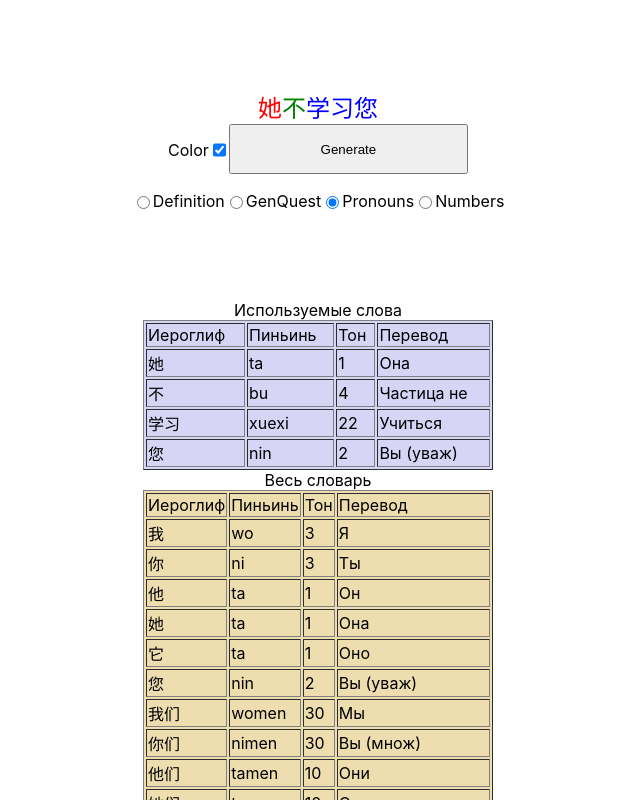
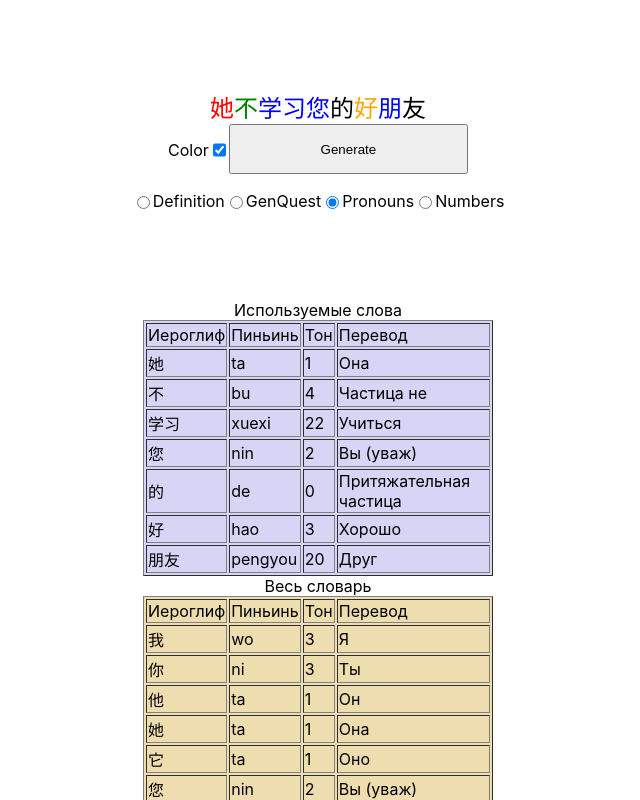
Before and after one commit to WelderTIG/chinese-app, a React (Create React App) app: page / in a window 1280 px wide. Shown: the top 800 px of the page, without its empty margins (322-962 px from the left). Built offline with nearby package versions, Linux system fonts and the light colour scheme.

Commit message:
fix pronouns

```diff
--- a/src/utils.tsx
+++ b/src/utils.tsx
@@ -187,16 +187,18 @@ export const genPronounces = (isColored: boolean) => {
                 ...getPart(techWords[0], isColored),
                 ...getPart(v, isColored),
                 ...getPart(pr2, isColored),
-                // ...getPart(techWords[2], isColored),
-                // ...getPart(n, isColored),
+                ...getPart(techWords[2], isColored),
+                ...getPart(adjectives[0], isColored),
+                ...getPart(nouns[1], isColored),
             ],
             words: [
                 pr1,
                 techWords[0],
                 v,
                 pr2,
-                // techWords[2],
-                // n,
+                techWords[2],
+                adjectives[0],
+                nouns[1],
             ]
         }
     } else {
@@ -205,15 +207,17 @@ export const genPronounces = (isColored: boolean) => {
                 ...getPart(pr1, isColored),
                 ...getPart(v, isColored),
                 ...getPart(pr2, isColored),
-                // ...getPart(techWords[2], isColored),
-                // ...getPart(n, isColored),
+                ...getPart(techWords[2], isColored),
+                ...getPart(adjectives[0], isColored),
+                ...getPart(nouns[1], isColored),
             ],
             words: [
                 pr1,
                 v,
                 pr2,
-                // techWords[2],
-                // n,
+                techWords[2],
+                adjectives[0],
+                nouns[1],
             ]
         }
     }
```
